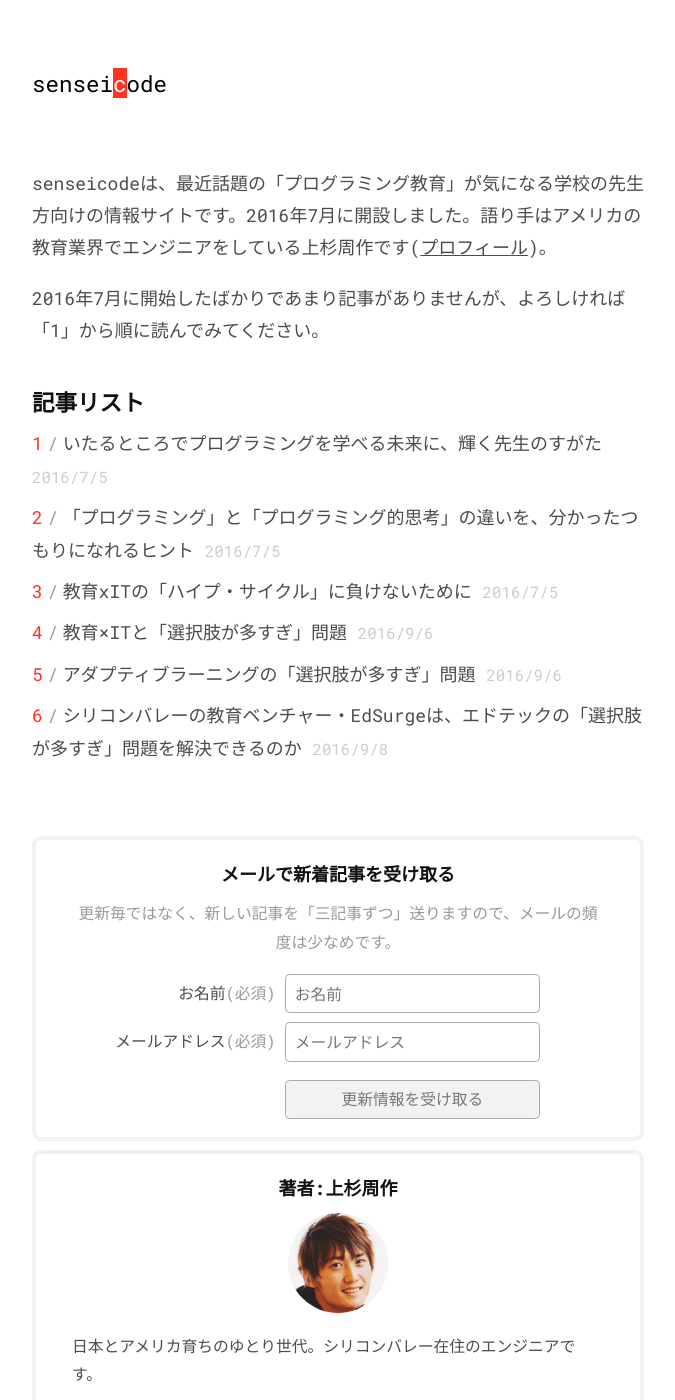
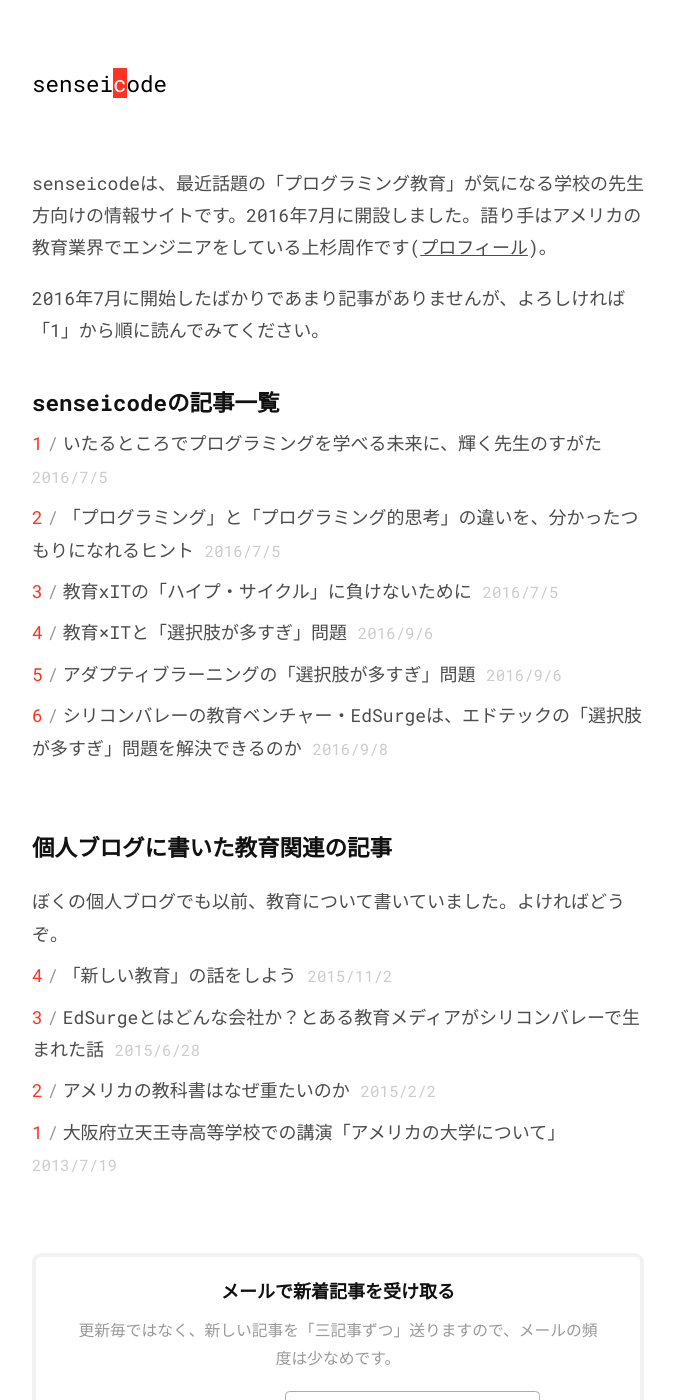
Before and after one commit to chibicode/senseicode, a Jekyll site: the page built from index.html, in a window 1280 px wide and 1400 px high. Shown: the whole window, without its empty margins (302-977 px from the left). Built offline with Jekyll 4.4.1, drawn with Linux system fonts in a browser that asks for light colours; comment, search, counter and statistics services are not loaded.

Commit message:
Almost done w/ concierge

```diff
--- /dev/null
+++ b/_data/personal_blog.yml
@@ -0,0 +1,16 @@
+- title: 「新しい教育」の話をしよう
+  url: http://chibicode.com/yomikaki-soroban-monogatari/
+  date: 2015-11-02
+  issue: 4
+- title: EdSurgeとはどんな会社か？とある教育メディアがシリコンバレーで生まれた話
+  url: http://chibicode.com/how-edsurge-started/
+  date: 2015-06-28
+  issue: 3
+- title: アメリカの教科書はなぜ重たいのか
+  url: http://chibicode.com/3-troubled-crusade-1-5/
+  date: 2015-02-02
+  issue: 2
+- title: 大阪府立天王寺高等学校での講演「アメリカの大学について」
+  url: http://chibicode.com/osaka/
+  date: 2013-07-19
+  issue: 1
--- a/_posts/2016-09-08-edsurge-concierge.md
+++ b/_posts/2016-09-08-edsurge-concierge.md
@@ -53,11 +53,33 @@ EdSurgeは「エドテックのネットメディアベンチャー」として
 
 EdSurgeコンシェルジュのサイトは[こちらから見れます](https://www.edsurge.com/concierge/)。
 
-## EdSurgeコンシェルジュの利用の流れ
+## 公教育の現場の役職について
 
+EdSurgeコンシェルジュの「ご利用の流れ」をこれから書こうと思っているのですが、その前にアメリカの公教育の現場の役職について少しだけ語らせてください。
 
+アメリカでは文科省ほど「お上の指示」が強くなく、「学習指導要領」的なものも日本に比べたら緩いので、教育内容や教育予算の分配を決める権限がより現場に近いところへと委譲されています([参考記事:アメリカの教科書はなぜ重たいのか](http://chibicode.com/3-troubled-crusade-1-5/))。
 
+するとどうなるかというと、学校のテクノロジー化が進むにつれ、「デジタル学習の責任者」などの役職を持つ人が学校単位、または学区(教育の広域行政区)単位にできるわけです。
 
+ためしにぼくが卒業した中学・高校がある、ワシントンDC近郊の学区・[Montgomery County Public Schoolsの役職名](http://montgomeryschoolsmd.org/departments/personnel/classification/descriptions/index.aspx?ix=ac)には以下のような役職があります。これは私立ではなく、アメリカに1万3000ほどある公立の教育行政区です。
+
+![](/images/6/job-descriptions.png)
+
+- **[CTO(最高技術責任者)](http://montgomeryschoolsmd.org/departments/personnel/classification/descriptions/description.aspx?fn=0167-4)** - 学区のIT戦略における最高責任者。
+- **[Director of Instructional Technology(デジタル学習責任者)](http://montgomeryschoolsmd.org/departments/personnel/classification/descriptions/description.aspx?fn=0251-1093)** - 学区全体のデジタル学習戦略を考え実行するCTO直下の責任者。
+- **[Director, Division of Technology Support(ITサポート責任者)](http://montgomeryschoolsmd.org/departments/personnel/classification/descriptions/description.aspx?fn=0330-1002)** - 学区全体の情報システム戦略を考え実行するCTO直下の責任者。
+- **[Supervisor, Division of Innovative Technology(技術イノベーション担当員)](http://montgomeryschoolsmd.org/departments/personnel/classification/descriptions/description.aspx?fn=0708-216)** - ITを用いた教育のイノベーションの長期的な戦略を考える参謀。
+- **[Instructional Specialist, Instructional Technology(デジタル学習指導のスペシャリスト)](http://montgomeryschoolsmd.org/departments/personnel/classification/descriptions/description.aspx?fn=0833-990)** - デジタル教材を現場で効率的に導入するための戦略を考える参謀。
+
+アメリカの多くの学区では、このようなエドテック関連の「ポスト」があり、役割も明確に記されています。また、学区単位でなくとも、チャータースクール(公共の財源で賄われる私営の実験校)では学校単位でエドテックの役職があったりします。ふつうの公立校でも、校長やそれに近い立場の人はエドテックのアプリやサービスを購入する予算を持っていたりします。
+
+「CTO(最高技術責任者)」は日本でもITベンチャー企業などでおなじみの役職ですが、そういうクラスタの方々に「アメリカの公立学区にもCTOはいる」と言うとよく驚かれます。10年前のデータですが、[アメリカの全学区の5割にフルタイム勤務のCTOがいる](http://www.edweek.org/ew/articles/2013/10/02/06el-cto.h33.html)そうです。
+
+## ステップ1.
+
+話を戻しましょう。なぜこの話をしたかというと、EdSurgeコンシェルジュに登録してくださる学校関係者の方々は、上記のような「学校・学区のエドテックにおける意思決定者」がほとんどだからです。
+
+![](/images/6/concierge-step1.png)
 
 
 
--- a/index.html
+++ b/index.html
@@ -10,9 +10,22 @@ home: true
   <p class="mb2">
     2016年7月に開始したばかりであまり記事がありませんが、よろしければ「1」から順に読んでみてください。
   </p>
-  <h2 class="f4 mt4 mb1">記事リスト</h2>
+  <h2 class="f4 mt4 mb1">senseicodeの記事一覧</h2>
+  <ul class="list pa0 mt0 mb2 pb3">
+    {% for post in site.posts reversed %}
+      <li class="mt0 mb2">
+        <a href="{{ post.url }}" class="color-inherit no-underline hover-color">
+          <span class="red mr1">{{ post.issue }}</span><span class="silver mr1">/</span>{{ post.title }} <span class="moon-gray f6">{{ post.date | date: "%Y/%-m/%-d" }}</span>
+        </a>
+      </li>
+    {% endfor %}
+  </ul>
+  <h2 class="f4 mt4 mb1">個人ブログに書いた教育関連の記事</h2>
+  <p class="mb2">
+    ぼくの個人ブログでも以前、教育について書いていました。よければどうぞ。
+  </p>
   <ul class="list pa0 mt0">
-    {% for post in site.posts reversed %}
+    {% for post in site.data.personal_blog %}
       <li class="mt0 mb2">
         <a href="{{ post.url }}" class="color-inherit no-underline hover-color">
           <span class="red mr1">{{ post.issue }}</span><span class="silver mr1">/</span>{{ post.title }} <span class="moon-gray f6">{{ post.date | date: "%Y/%-m/%-d" }}</span>
```
Also changed, not shown: _layouts/post.html (+12 -2 lines), images/6/concierge-step1.png (added), images/6/job-descriptions.png (added).
